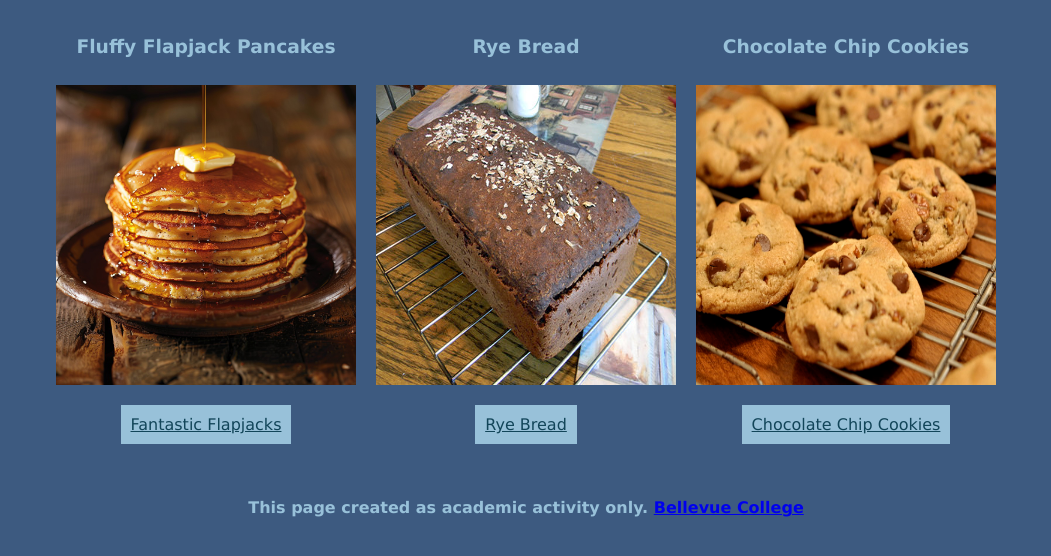
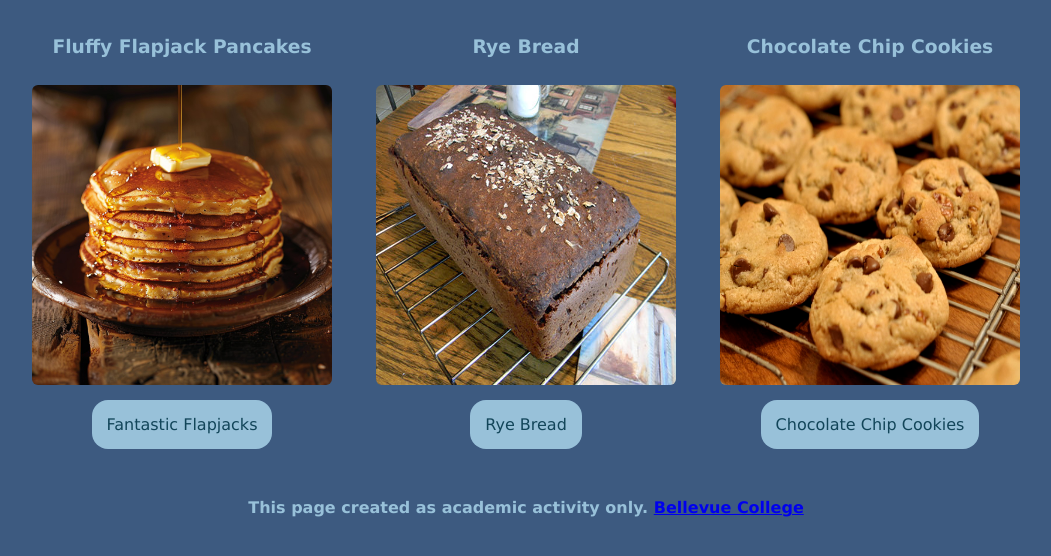
Before and after one commit to anna-fagan/CodingAssignment4, a plain HTML site: page index.html in a window 1280 px wide. Shown: the part 112-668 px from the top of the page, without its empty margins (114-1165 px from the left). Drawn offline with Linux system fonts and the light colour scheme.

Commit message:
updated recipe card styles

```diff
--- a/css/style.css
+++ b/css/style.css
@@ -16,6 +16,7 @@ div.recipe-cards {
     display: flex;
     align-items: center;
     justify-content: center;
+    gap: 1.5rem;
 }
 
 div.recipe-card {
@@ -26,7 +27,9 @@ div.recipe-card {
 div.recipe-card a {
     background:#98c1d9;
     color:#124559;
-    padding:10px;
+    padding:15px;
+    border-radius: 1rem;
+    text-decoration: none;
 }
 
 div.recipe-card img {
@@ -34,6 +37,7 @@ div.recipe-card img {
     height: 300px;
     display: block;
     margin-bottom: 1.25rem;
+    border-radius: 1rem;
 }
 
 .image{
```
